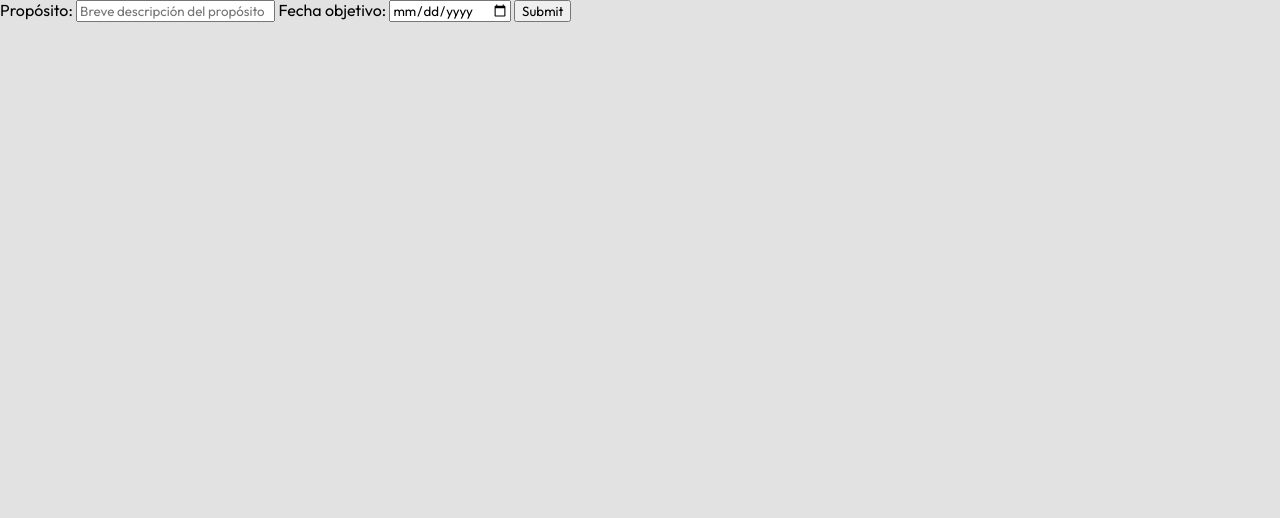
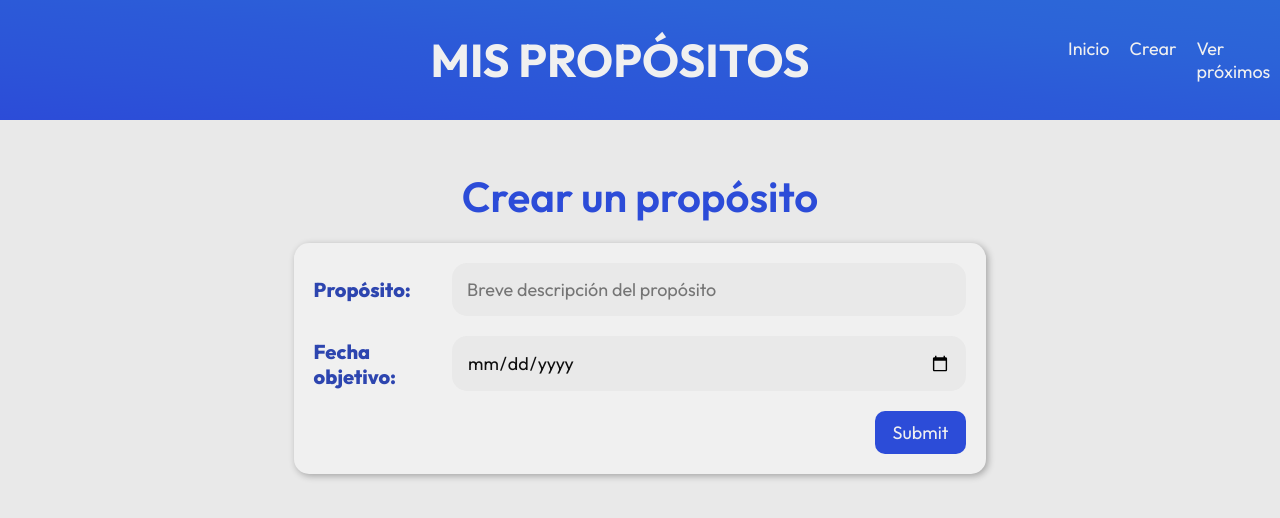
Before and after one commit to javielsitorico/listaPropositosDjango, a Django app: page /propositos/crear/ in a window 1280 px wide. Shown: the top 518 px of the page. Run offline with Django 4.2, Linux system fonts and the light colour scheme.

Commit message:
Interfaz terminada y comenzada funcionalidad proximos propositos

```diff
--- a/listaPropositos/settings.py
+++ b/listaPropositos/settings.py
@@ -78,8 +78,8 @@ DATABASES = {
     'default': {
         'ENGINE': 'django.db.backends.mysql',
         'NAME': 'listaPropositosDjango',
-        'USER': 'listaPropositosDjango',
-        'PASSWORD': 'listaPropositosDjango',
+        'USER': 'root',
+        'PASSWORD': '1234',
         'HOST': 'localhost',
         'PORT': '3306',
     }
--- a/propositos/static/style.css
+++ b/propositos/static/style.css
@@ -1,25 +1,51 @@
 @import url('https://fonts.googleapis.com/css2?family=Outfit:wght@100;400;500;600;700;800;900&display=swap');
+
+:root {
+     --color-principal: rgb(44, 76, 216);
+     --color-principal-oscuro: rgb(45, 69, 175);
+     --gradiente-principal: linear-gradient(to right top, #2C4CD8, #2c54d8, #2c5ad8, #2c63d8, #2c68d8);
+     --negro: rgb(15, 15, 15);
+     --blanco: #F0F0F0;
+     --blanco-oscuro: #E9E9E9;
+     --rojo: rgb(209, 55, 55);
+     --rojo-oscuro: rgb(194, 52, 52);
+     --verde: #12b61a;
+}
 
 body {
      margin: 0;
-     background-color: rgb(226, 226, 226);
+     background-color: var(--blanco-oscuro);
 }
 
 * {
      font-family: 'Outfit', sans-serif;
+     color: var(--negro);
 }
 
 h1, h2, h3, h4, h5, p {
      margin: 0;
-     color: #252525;
+     color: var(--negro);
+}
+
+.boton {
+     padding: 10px 18px;
+     background-color: var(--color-principal);
+     font-size: 18px;
+     color: var(--blanco);
+     border: none;
+     border-radius: 10px;
+     cursor: pointer;
+}
+
+.boton:hover {
+     background-color: var(--color-principal-oscuro);
 }
 
 header {
      min-height: 120px;
-     background: linear-gradient(90deg, rgba(48,118,220,1) 35%, rgba(42,106,197,1) 100%);
+     background-image: var(--gradiente-principal);
      display: flex;
-     flex-direction: column;
-     justify-content: center;
+     flex-direction: row;
      align-items: center;
 }
 
@@ -28,7 +54,27 @@ header h1 {
      text-transform: uppercase;
      font-size: 46px;
      font-weight: 800px;
-     color: rgb(228, 228, 228);
+     color: var(--blanco);
+     flex: 1;
+     margin-left: 15%;
+}
+
+header nav {
+     width: 15%;
+     padding: 0 20px;
+     display: flex;
+     flex-direction: row;
+     gap: 20px;
+}
+
+header nav a {
+     font-size: 18px;
+     text-decoration: none;
+     color: var(--blanco);
+}
+
+header nav a:hover {
+     color: var(--blanco-oscuro);
 }
 
 .contenedor-propositos {
@@ -161,9 +207,70 @@ a.boton-rojo:hover{
 }
 
 .enlace-boton:hover {
-     background-image: linear-gradient(to right bottom, #2f6dc7, #2d6ac2, #2a66bd, #2863b8, #2560b3);
+     background-color: var(--color-principal-oscuro);
 }
 
 .botones--boton-largo {
      grid-column: 1 / 3;
 }
+
+.formulario--centro {
+     display: flex;
+     flex-direction: column;
+     justify-content: center;
+     align-items: center;
+     margin: 30px auto;
+     width: 85%;
+}
+
+.titulo-seccion {
+     font-size: 42px;
+     font-weight: 600;
+     color: var(--color-principal);
+     margin: 20px;
+}
+
+.formulario {
+     height: fit-content;
+     width: 60%;
+     padding: 20px;
+     background-color: var(--blanco);
+     border-radius: 15px;
+     box-shadow: 2px 2px 7px rgba(0, 0, 0, 0.3);
+     display: flex;
+     flex-direction: column;
+     gap: 20px;
+}
+
+.seccion-formulario {
+     display: flex;
+     flex-direction: row;
+     width: 100%;
+}
+
+.seccion-formulario input {
+     flex: 7;
+
+     padding: 15px;
+     background-color: var(--blanco-oscuro);
+     border: none;
+     border-radius: 15px;
+     outline: none;
+     font-size: 18px;
+}
+
+.seccion-formulario input:focus {
+     box-shadow: 2px 2px 6px rgba(0, 0, 0, 0.3);
+}
+
+.seccion-formulario label {
+     flex: 2;
+     align-self: center;
+     font-size: 20px;
+     color: var(--color-principal-oscuro);
+     font-weight: 800;
+}
+
+.formulario input[type="submit"] {
+     margin: auto 0 0 auto;
+}
--- a/propositos/templates/crearProposito.html
+++ b/propositos/templates/crearProposito.html
@@ -14,18 +14,38 @@
 
 <body>
 
-     <form action="{% url 'propositos:insertarProposito' %}" method="post">
+     <header>
+          <h1>Mis Propósitos</h1>
+
+          <nav>
+               <a href="{% url 'propositos:listaPropositos' %}">Inicio</a>
+               <a href="{% url 'propositos:crearProposito' %}">Crear</a>
+               <a href="{% url 'propositos:proximosPropositos' %}">Ver próximos</a>
+          </nav>
+     </header>
+
+     <main class="formulario--centro">
+
+          <h2 class="titulo-seccion">Crear un propósito</h2>
+
+          <form action="{% url 'propositos:insertarProposito' %}" method="post" class="formulario">
                {% csrf_token %}
 
+               <div class="seccion-formulario">
                     <label for="eleccion">Propósito:</label>
                     <input type="text" name="proposito" placeholder="Breve descripción del propósito">
+               </div>
 
+               <div class="seccion-formulario">
                     <label for="fechaObjetivo">Fecha objetivo:</label>
                     <input type="date" name="fechaObjetivo" placeholder="Breve descripción del propósito">
+               </div>
 
-          <input type="submit">
+               <input type="submit" class="boton">
 
           </form>
+
+     </main>
 
 </body>
 
--- a/propositos/urls.py
+++ b/propositos/urls.py
@@ -5,6 +5,8 @@ app_name = 'propositos'
 
 urlpatterns = [
      path('', views.listaPropositos, name='listaPropositos'),
+
+     path('proximos/', views.proximosPropositos, name='proximosPropositos'),
 
      path('crear/', views.crearProposito, name='crearProposito'),
      path('insertar/', views.insertarProposito, name='insertarProposito'),
--- a/propositos/views.py
+++ b/propositos/views.py
@@ -16,6 +16,13 @@ def listaPropositos(request):
      }
 
      return render(request, 'listaPropositos.html', contexto)
+
+def proximosPropositos(request):
+     propositos = Proposito.objects.all()
+     contexto = {
+          'propositos': propositos,
+     }
+     return render(request, 'listaPropositosSimple.html', contexto)
 
 def crearProposito(request):
      return render(request, 'crearProposito.html')
```
Also changed, not shown: other parts of propositos/static/style.css (+12 -12 lines), propositos/templates/listaPropositos.html (+10 -4 lines), propositos/templates/listaPropositosSimple.html (added, +57 -0 lines), propositos/templates/modificarProposito.html (+22 -2 lines). Lines whose indentation alone changed are shown as unchanged.
